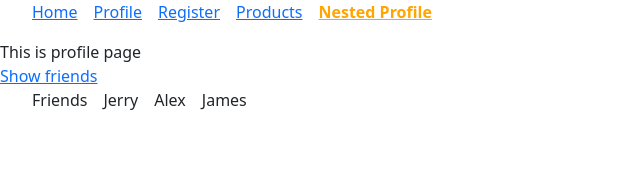
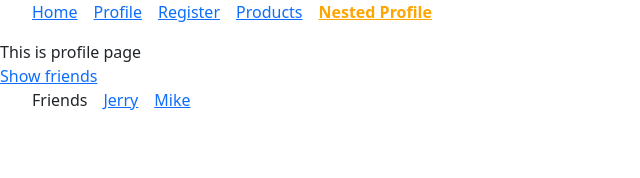
Before and after one commit to christianboyle/react-router-6-course, a React (Vite) app: page /profile-nested/friends in a window 1280 px wide. Shown: the top 178 px of the page, without its empty margins (0-640 px from the left). Built offline with nearby package versions, Linux system fonts and the light colour scheme.

Commit message:
use outlet component to render nested routes

```diff
--- /dev/null
+++ b/src/components/Friend.jsx
@@ -0,0 +1,10 @@
+import React from 'react'
+import { useParams } from 'react-router-dom'
+
+const Friend = () => {
+  const { name } = useParams()
+
+  return <p>Welcome, {name}</p>
+}
+
+export default Friend
--- a/src/components/Friends.jsx
+++ b/src/components/Friends.jsx
@@ -1,13 +1,17 @@
 import React from 'react'
+import { Link } from 'react-router-dom'
 
 const Friends = () => {
   return (
     <>
       <ul>
         Friends
-        <li>Jerry</li>
-        <li>Alex</li>
-        <li>James</li>
+        <li>
+          <Link to='/profile-nested/jerry'>Jerry</Link>
+        </li>
+        <li>
+          <Link to='/profile-nested/mike'>Mike</Link>
+        </li>
       </ul>
     </>
   )
--- a/src/components/ProfileNested.jsx
+++ b/src/components/ProfileNested.jsx
@@ -1,15 +1,12 @@
 import React from 'react'
-import { Link, Route, Routes } from 'react-router-dom'
-import Friends from './Friends'
+import { Link, Outlet } from 'react-router-dom'
 
 const ProfileNested = () => {
   return (
     <>
       <div>This is profile page</div>
       <Link to='/profile-nested/friends'>Show friends</Link>
-      <Routes>
-        <Route path='friends' element={<Friends />} />
-      </Routes>
+      <Outlet />
     </>
   )
 }
--- a/src/main.jsx
+++ b/src/main.jsx
@@ -9,6 +9,8 @@ import Register from './components/Register'
 import UserDetails from './components/UserDetails'
 import Products from './components/Products'
 import ProfileNested from './components/ProfileNested'
+import Friend from './components/Friend'
+import Friends from './components/Friends'
 import 'bootstrap/dist/css/bootstrap.min.css'
 import './index.css'
 
@@ -21,7 +23,10 @@ ReactDOM.createRoot(document.getElementById('root')).render(
       <Route path='/register' element={<Register />} />
       <Route path='/details' element={<UserDetails />} />
       <Route path='/products' element={<Products />} />
-      <Route path='/profile-nested/*' element={<ProfileNested />} />
+      <Route path='/profile-nested' element={<ProfileNested />}>
+        <Route path='friends' element={<Friends />} />
+        <Route path=':name' element={<Friend />} />
+      </Route>
       <Route path='*' element={<Navigate to='/' />} />
     </Routes>
   </BrowserRouter>
```
